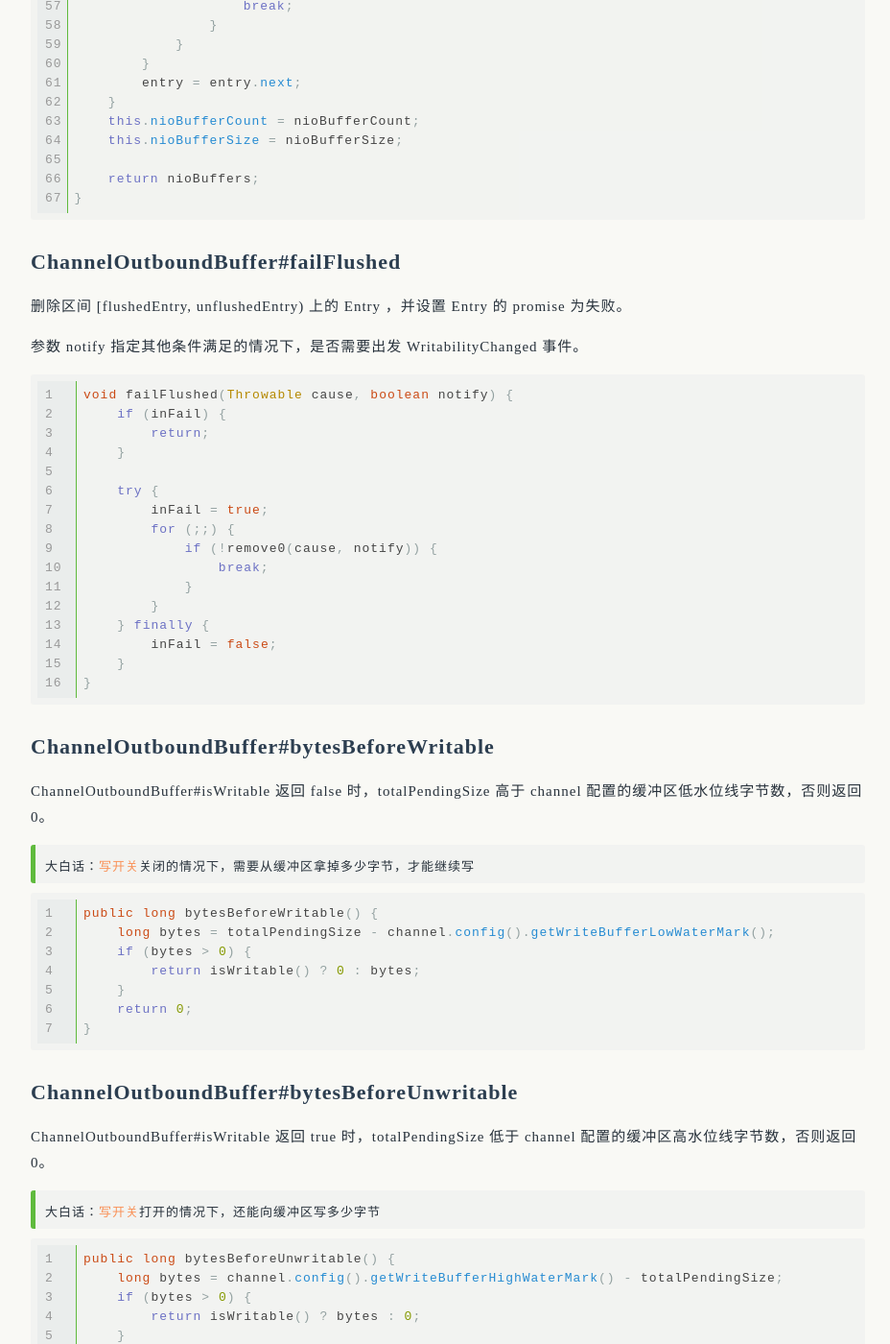
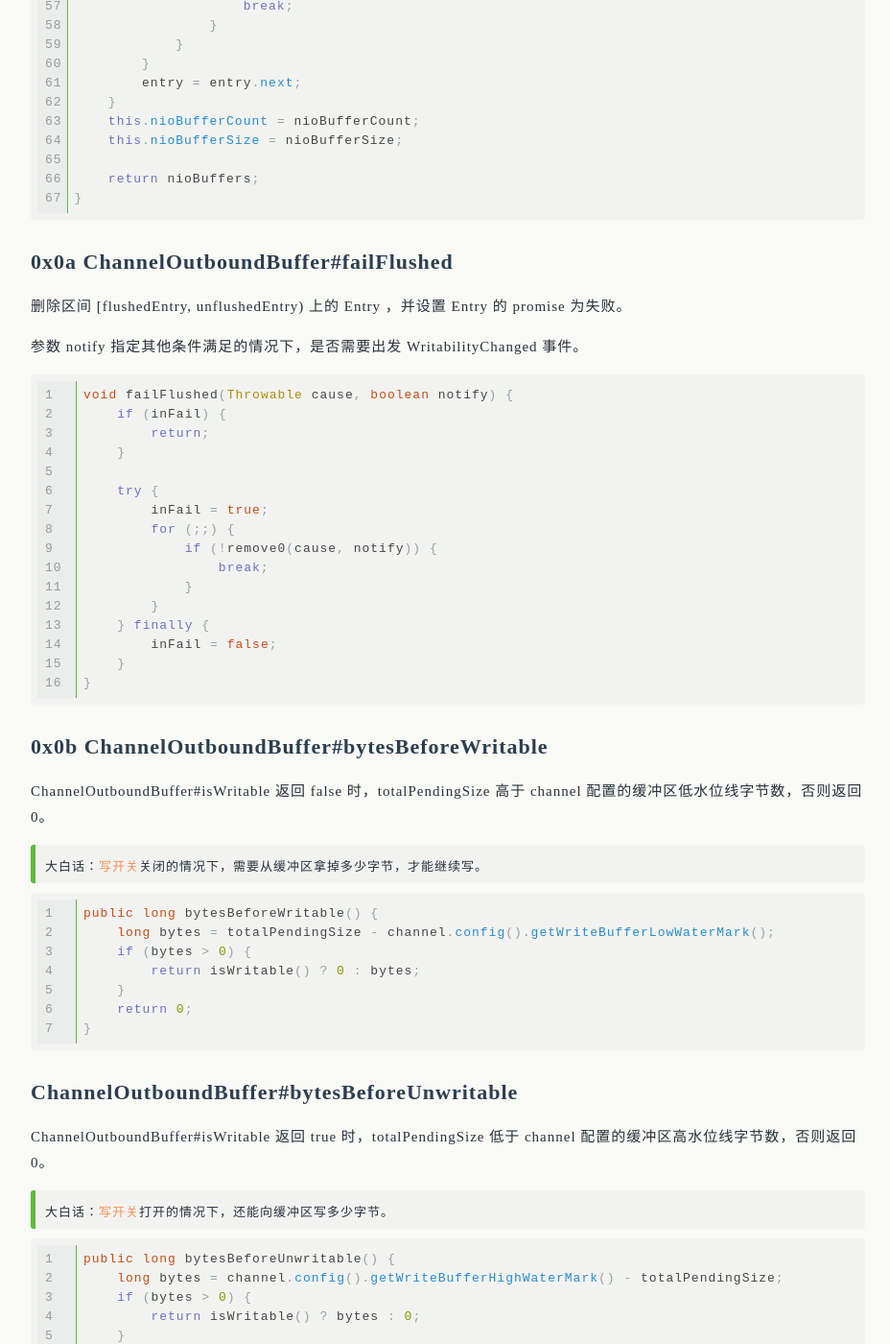
Before and after one commit to uxgnoz/uxgnoz.github.com, a Jekyll site: the page built from _posts/2018-10-13-netty-ChannelOutboundBuffer.md, in a window 1280 px wide and 1400 px high, scrolled down 8045 px. Shown: the whole window at 96% size, without its empty margins (173-1101 px from the left). Built offline with Jekyll 4.4.1, drawn with Linux system fonts in a browser that asks for light colours; comment, search, counter and statistics services are not loaded; some of the changed text lies outside the part shown.

Commit message:
_posts/2018-10-13-netty-ChannelOutboundBuffer.md

```diff
--- a/_posts/2018-10-13-netty-ChannelOutboundBuffer.md
+++ b/_posts/2018-10-13-netty-ChannelOutboundBuffer.md
@@ -394,7 +394,7 @@ public ByteBuffer[] nioBuffers(int maxCount, long maxBytes) {
 }
 {% endhighlight %}
 
-## ChannelOutboundBuffer#failFlushed
+## 0x0a ChannelOutboundBuffer#failFlushed
 
 删除区间 [flushedEntry, unflushedEntry) 上的 Entry ，并设置 Entry 的 promise 为失败。
 
@@ -419,11 +419,11 @@ void failFlushed(Throwable cause, boolean notify) {
 }
 {% endhighlight %}
 
-## ChannelOutboundBuffer#bytesBeforeWritable
+## 0x0b ChannelOutboundBuffer#bytesBeforeWritable
 
 ChannelOutboundBuffer#isWritable 返回 false 时，totalPendingSize 高于 channel 配置的缓冲区低水位线字节数，否则返回 0。
 
-> 大白话：`写开关`关闭的情况下，需要从缓冲区拿掉多少字节，才能继续写
+> 大白话：`写开关`关闭的情况下，需要从缓冲区拿掉多少字节，才能继续写。
 
 {% highlight java linenos %}
 public long bytesBeforeWritable() {
@@ -439,7 +439,7 @@ public long bytesBeforeWritable() {
 
 ChannelOutboundBuffer#isWritable 返回 true 时，totalPendingSize 低于 channel 配置的缓冲区高水位线字节数，否则返回 0。
 
-> 大白话：`写开关`打开的情况下，还能向缓冲区写多少字节
+> 大白话：`写开关`打开的情况下，还能向缓冲区写多少字节。
 
 {% highlight java linenos %}
 public long bytesBeforeUnwritable() {
```
Also changed, not shown: other parts of _posts/2018-10-13-netty-ChannelOutboundBuffer.md (+9 -9 lines).
